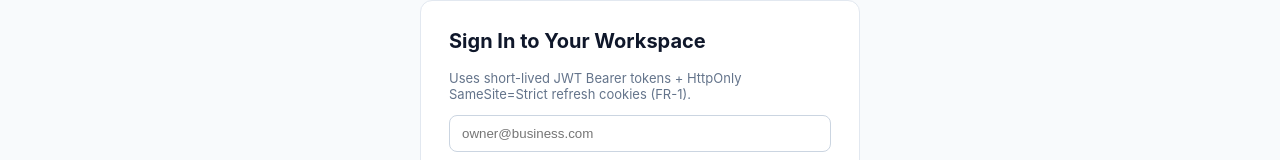
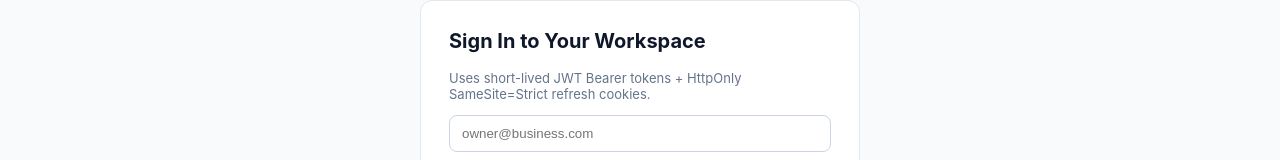
Before and after one commit to MirEashanZaman/ai-support-platform, a Next.js app in the folder dashboard/: page /login in a window 1280 px wide. Shown: the part 121-281 px from the top of the page. Built offline with nearby package versions, Linux system fonts and the light colour scheme; no server answers.

Commit message:
refactor(dashboard): clean up internal FR-1 spec label on sign-in page

```diff
--- a/dashboard/src/app/login/page.tsx
+++ b/dashboard/src/app/login/page.tsx
@@ -47,7 +47,7 @@ export default function LoginPage() {
       >
         <h1 style={{ marginTop: 0, fontSize: 20 }}>Sign In to Your Workspace</h1>
         <p style={{ color: '#64748b', fontSize: 13 }}>
-          Uses short-lived JWT Bearer tokens + HttpOnly SameSite=Strict refresh cookies (FR-1).
+          Uses short-lived JWT Bearer tokens + HttpOnly SameSite=Strict refresh cookies.
         </p>
         <form onSubmit={handleSubmit} style={{ display: 'grid', gap: 12 }}>
           <input
```
